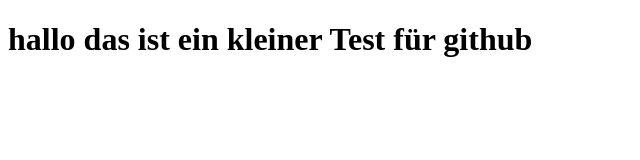
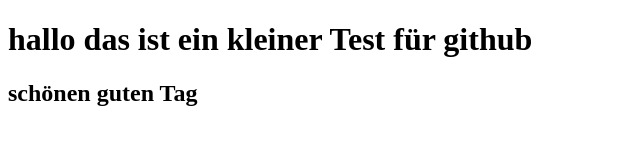
Before and after one commit to AlxGntr/test_html11, a plain HTML site: page index.html in a window 1280 px wide. Shown: the whole page, without its empty margins (0-640 px from the left). Drawn offline with Linux system fonts and the light colour scheme.

Commit message:
noch ein commit test

```diff
--- a/index.html
+++ b/index.html
@@ -8,7 +8,7 @@
 
 <body>
     <h1>hallo das ist ein kleiner Test für github</h1>
-
+    <h2>schönen guten Tag</h2>
 
 
 </body>
```
